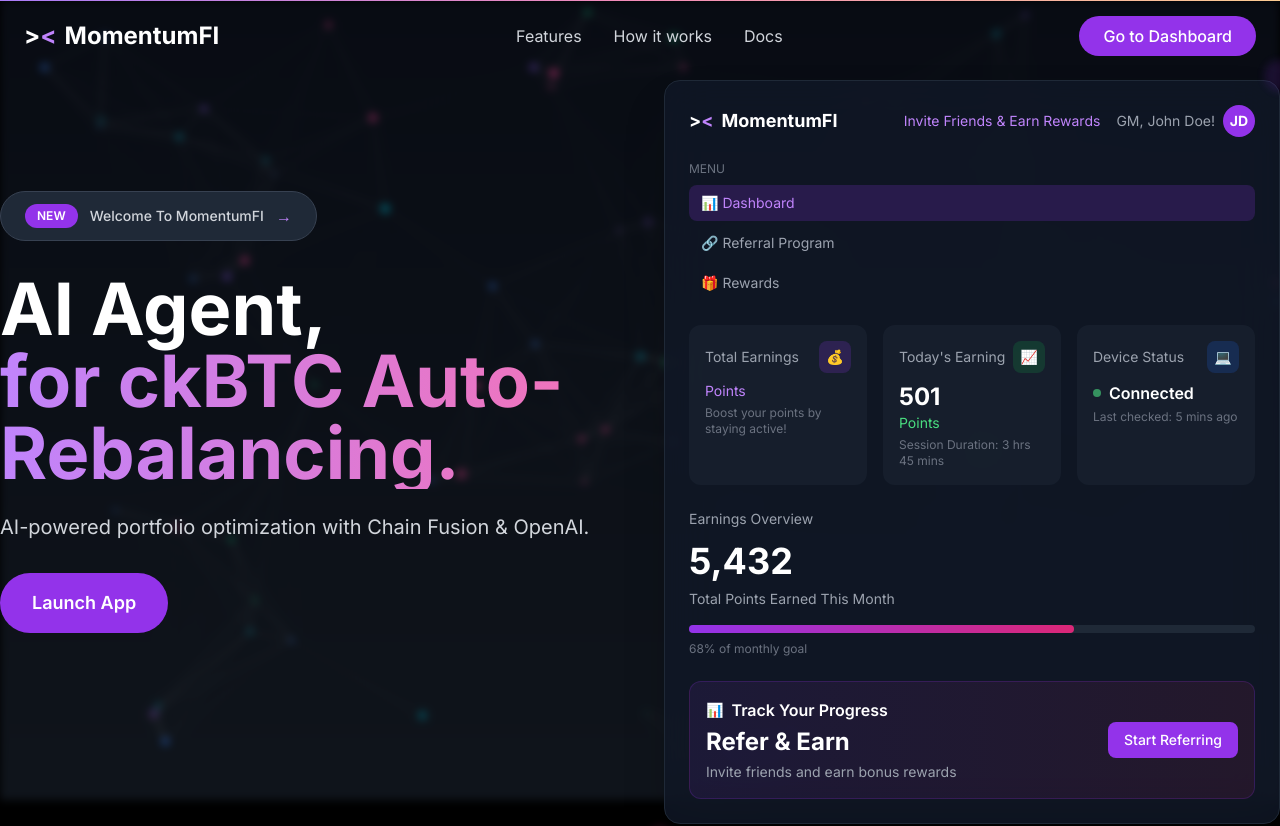
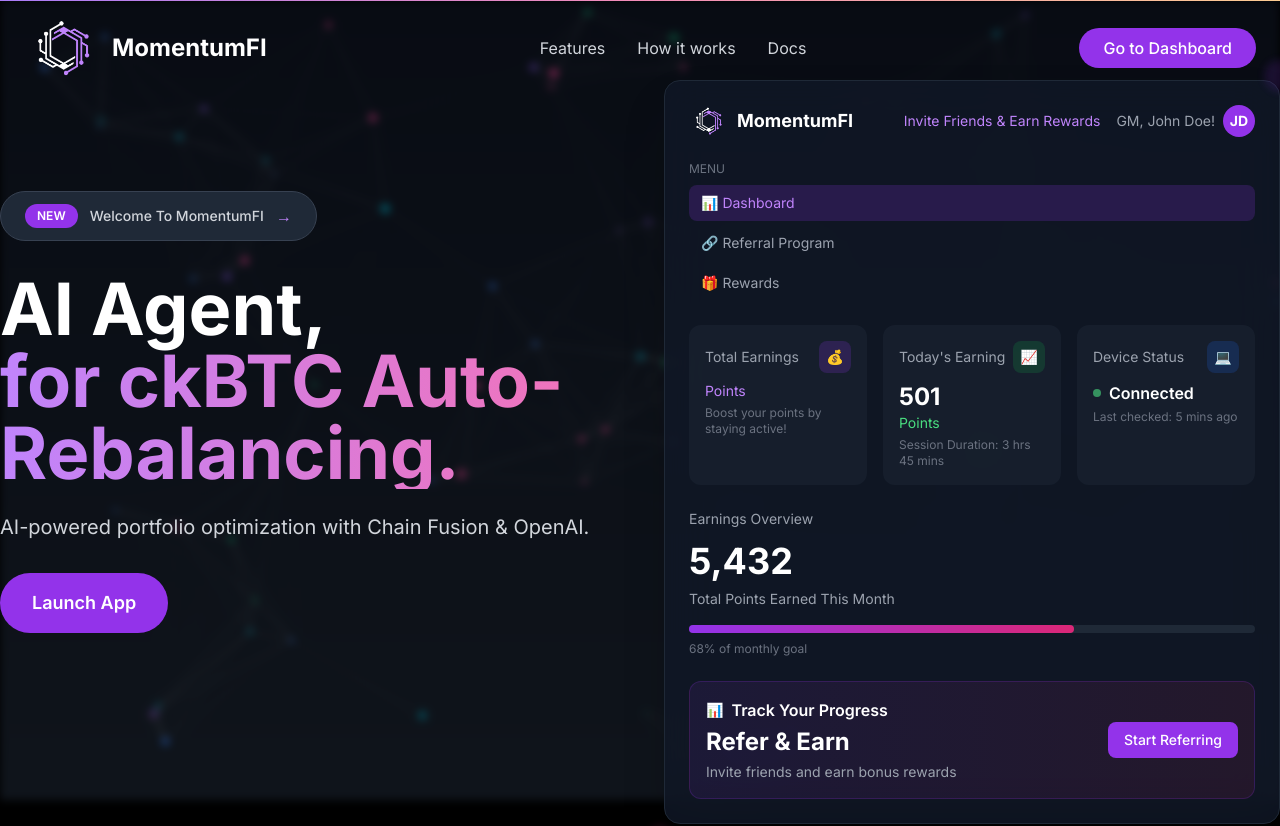
Before and after one commit to MomentumFi/fe-momentumfi, a Next.js app: page / in a window 1280 px wide. Shown: the top 826 px of the page. Built offline with nearby package versions, Linux system fonts and the light colour scheme.

Commit message:
add-logo

```diff
--- a/app/layout.tsx
+++ b/app/layout.tsx
@@ -7,7 +7,7 @@ import { ThemeProvider } from "next-themes"
 const inter = Inter({ subsets: ["latin"] })
 
 export const metadata: Metadata = {
-  title: "Next.js Community Starter",
+  title: "MomentumFI - AI AgenT ckBTC",
   description: "A modern Next.js starter with theme support",
     generator: 'v0.dev'
 }
--- a/components/dashboard-preview.tsx
+++ b/components/dashboard-preview.tsx
@@ -42,10 +42,9 @@ export default function DashboardPreview() {
             <div ref={containerRef} className="mt-20 bg-gray-900/80 backdrop-blur-xl rounded-2xl border border-gray-800 p-6 shadow-2xl">
                 {/* Header */}
                 <div className="flex items-center justify-between mb-6">
-                    <div className="flex items-center space-x-2">
-                        <div className="text-lg font-bold">
-                            <span className="text-white">{">"}</span>
-                            <span className="text-purple-400">{"<"}</span>
+                    <div className="flex items-center space-x-2 ">
+                        <div className="text-lg font-bold flex items-center">
+                            <img src="/logo.png" alt="" className="w-10" />
                             <span className="text-white ml-2">MomentumFI</span>
                         </div>
                     </div>
--- a/components/footer2.tsx
+++ b/components/footer2.tsx
@@ -57,10 +57,9 @@ export default function Footer2() {
                             className="mb-6"
                         >
                             <div className="flex items-center space-x-2 mb-4">
-                                <div className="text-2xl font-bold">
-                                    <span className="text-white">{">"}</span>
-                                    <span className="text-purple-400">{"<"}</span>
-                                    <span className="text-white ml-2">MemomentumFI</span>
+                                <div className="text-2xl font-bold flex items-center">
+                                    <img src="/logo.png" alt="" className="w-20" />
+                                    <span className="text-white ml-2">MomentumFI</span>
                                 </div>
                             </div>
                             <p className="text-gray-300 leading-relaxed mb-6">
--- a/components/nav.tsx
+++ b/components/nav.tsx
@@ -14,9 +14,8 @@ export default function Navigation() {
             <div className="max-w-7xl mx-auto flex items-center justify-between">
                 {/* Logo */}
                 <motion.div className="flex items-center space-x-2" whileHover={{ scale: 1.05 }}>
-                    <div className="text-2xl font-bold">
-                        <span className="text-white">{">"}</span>
-                        <span className="text-purple-400">{"<"}</span>
+                    <div className="text-2xl font-bold text-white flex items-center">
+                        <img src="/logo.png" alt="" className="w-20"/>
                         <span className="text-white ml-2">MomentumFI</span>
                     </div>
                 </motion.div>
```
Also changed, not shown: public/logo.png (added). Lines whose indentation alone changed are shown as unchanged.
